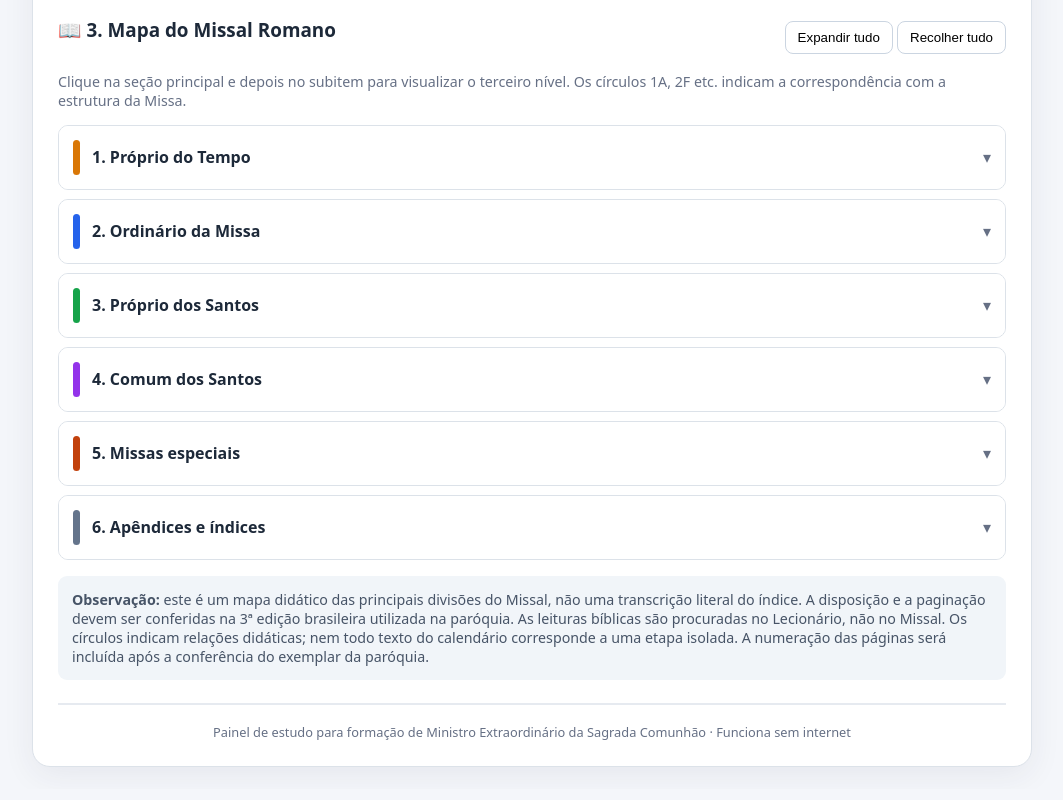
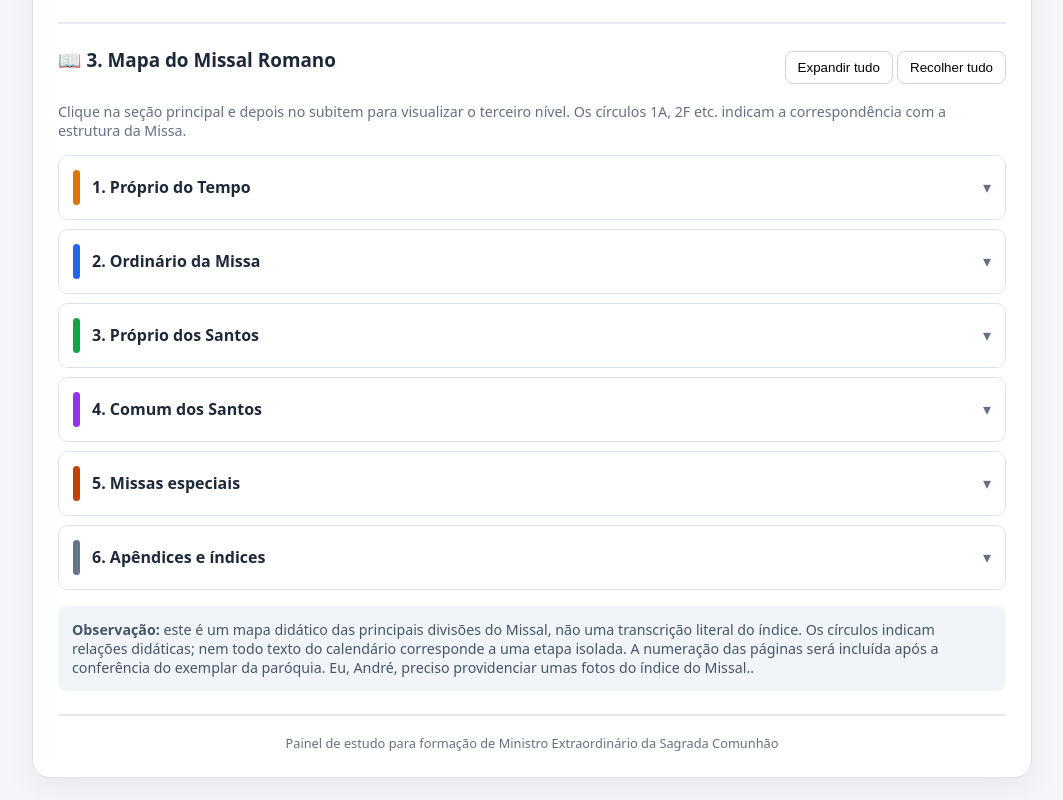
Before and after one commit to AndreJoseDaSilva/painel-mesc, a plain HTML site: page index.html in a window 1280 px wide. Shown: the part 914-1714 px from the top of the page, without its empty margins (108-1171 px from the left). Drawn offline with Linux system fonts and the light colour scheme.

Commit message:
Update index.html

```diff
--- a/index.html
+++ b/index.html
@@ -9,11 +9,11 @@
 .mesc-leaf{display:flex;align-items:flex-start;gap:8px;padding:7px 0;color:#475467;font-size:.94rem}.mesc-leaf .leaf-text{flex:1}.mesc-leaf .leaf-text:before{content:'↳';color:#98a2b3;margin-right:8px}.ref-badges{display:flex;gap:4px;flex-wrap:wrap;align-items:center;justify-content:flex-end}.ref-badge{display:inline-flex;align-items:center;justify-content:center;min-width:29px;height:29px;border-radius:50%;background:#eaf0ff;color:#244d95;border:1px solid #b8c9f3;font-size:.73rem;font-weight:750;flex-shrink:0}.ref-badge.estrutura-ref{background:inherit}.mesc-leaf .ref-badges{margin-left:auto}.legend{font-size:.84rem;color:#475467;background:#eff5ff;border-radius:8px;padding:10px 12px;margin:9px 0}.leaf.estrutura-item{display:flex;gap:10px;align-items:center}.leaf.estrutura-item:before{display:none}.estrutura-item .ref-badge{min-width:35px;height:35px}.estrutura-item .item-text{flex:1}.estrutura-item{cursor:pointer;border-radius:7px;padding:8px 7px}.estrutura-item:hover,.estrutura-item:focus-visible{background:#eaf1ff;outline:2px solid #b8c9f3;outline-offset:1px}.mesc-leaf.matched{background:#fff4d6;border-radius:7px;padding:8px;outline:2px solid #eab54b}.mesc-leaf.matched .leaf-text{color:#273449;font-weight:650}@media(max-width:600px){.mesc-leaf{flex-wrap:wrap}.mesc-leaf .ref-badges{justify-content:flex-start;margin-left:14px}}
 </style>
 </head>
-<body><main class="wrap"><header><h1>✝ PAINEL INTEGRADO MESC</h1><p>Checklist de preparação · Estrutura da Missa · Mapa do Missal Romano</p></header>
+<body><main class="wrap"><header><h1>✝ PAINEL INTEGRADO MESC</h1><p>Checklist de preparação · Estrutura da Missa · Mapa do Missal Romano</p><p>O objetivo deste arquivo é apenas estudo</p></header>
 <section class="section"><h2>☑ 1. Checklist de preparação</h2><div class="muted" id="count"></div><div class="progress"><div id="progressBar"></div></div><div id="checklist"></div><button class="btn" id="reset">Limpar checklist</button></section>
 <section class="section"><h2>☷ 2. Mapa da estrutura da Missa</h2><p class="muted">Clique em um subitem (1A, 1B... 4V) para abrir automaticamente apenas as partes correspondentes no Mapa do Missal Romano.</p><div id="estrutura"></div></section>
-<section class="section"><div class="toolbar"><h2>📖 3. Mapa do Missal Romano</h2><div><button class="btn" id="expand">Expandir tudo</button> <button class="btn" id="collapse">Recolher tudo</button></div></div><p class="muted">Clique na seção principal e depois no subitem para visualizar o terceiro nível. Os círculos 1A, 2F etc. indicam a correspondência com a estrutura da Missa.</p><div id="missal"></div><div class="note"><strong>Observação:</strong> este é um mapa didático das principais divisões do Missal, não uma transcrição literal do índice. A disposição e a paginação devem ser conferidas na 3ª edição brasileira utilizada na paróquia. As leituras bíblicas são procuradas no Lecionário, não no Missal. Os círculos indicam relações didáticas; nem todo texto do calendário corresponde a uma etapa isolada. A numeração das páginas será incluída após a conferência do exemplar da paróquia.</div></section>
-<footer>Painel de estudo para formação de Ministro Extraordinário da Sagrada Comunhão · Funciona sem internet</footer></main>
+<section class="section"><div class="toolbar"><h2>📖 3. Mapa do Missal Romano</h2><div><button class="btn" id="expand">Expandir tudo</button> <button class="btn" id="collapse">Recolher tudo</button></div></div><p class="muted">Clique na seção principal e depois no subitem para visualizar o terceiro nível. Os círculos 1A, 2F etc. indicam a correspondência com a estrutura da Missa.</p><div id="missal"></div><div class="note"><strong>Observação:</strong> este é um mapa didático das principais divisões do Missal, não uma transcrição literal do índice. Os círculos indicam relações didáticas; nem todo texto do calendário corresponde a uma etapa isolada. A numeração das páginas será incluída após a conferência do exemplar da paróquia. Eu, André, preciso providenciar umas fotos do índice do Missal..</div></section>
+<footer>Painel de estudo para formação de Ministro Extraordinário da Sagrada Comunhão</footer></main>
 <script>
 const tarefas=['Identificar a celebração','Determinar a estrutura da Missa','Localizar os textos no Missal','Preparar e conferir as fitas','Acompanhar o Missal durante a celebração'];
 const estrutura=[
```
